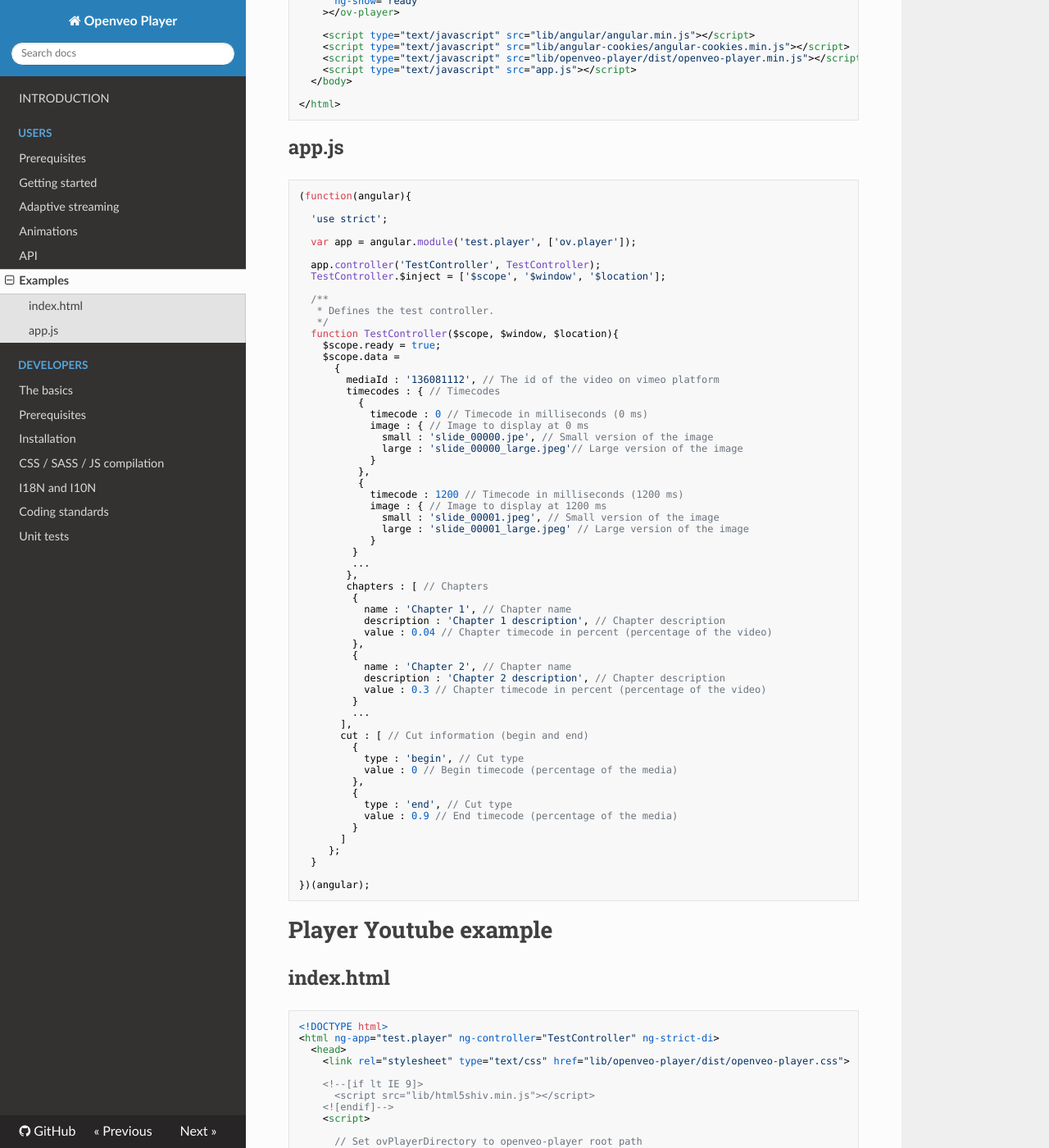
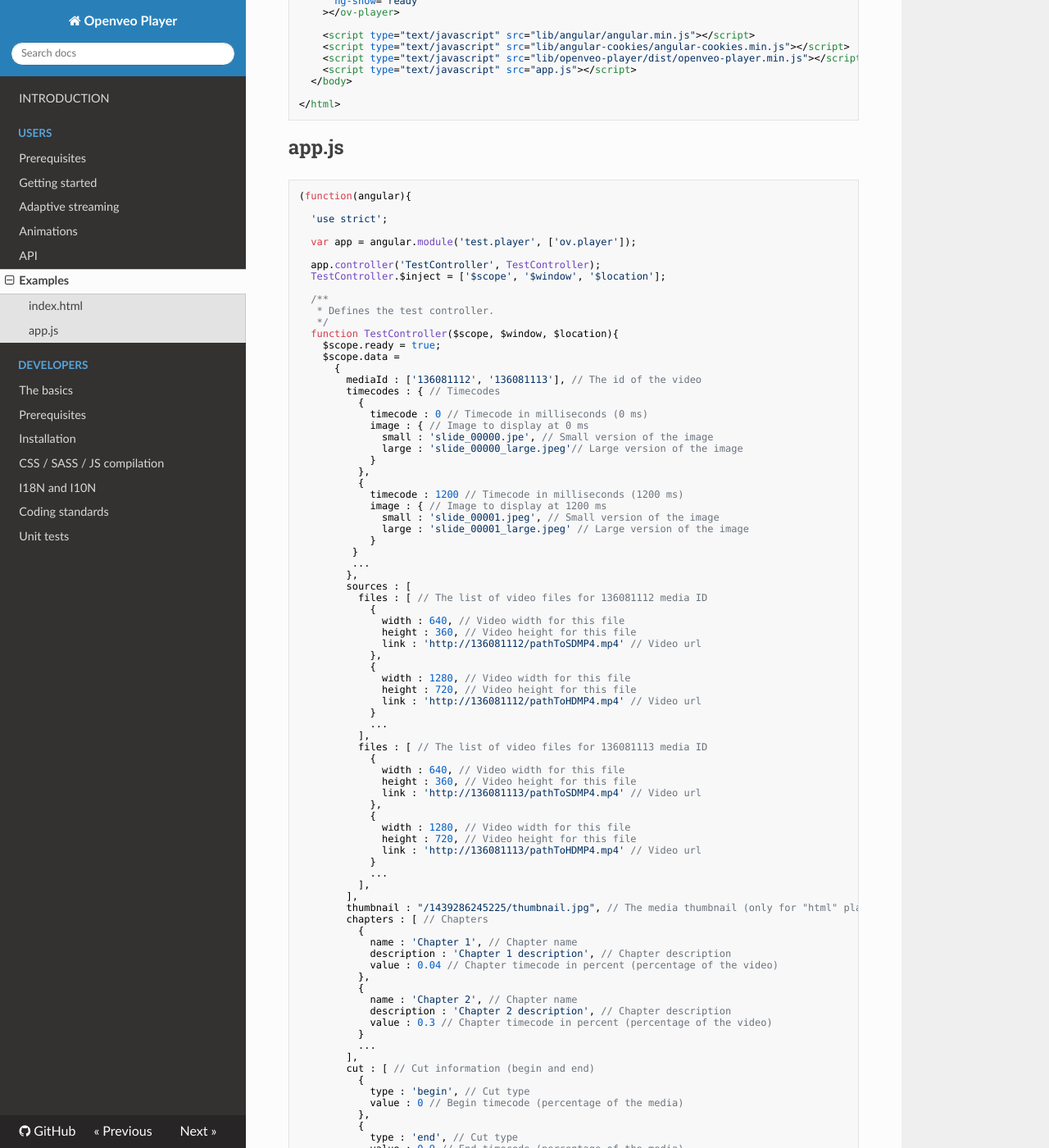
Before and after one commit to veo-labs/openveo-player, an MkDocs documentation site: the page built from docs/examples.md, in a window 1280 px wide and 1400 px high, scrolled down 2354 px. Shown: the whole window at 82% size. Built offline with MkDocs 1.6.1, drawn with Linux system fonts in a browser that asks for light colours; nearby versions of some CDN libraries; old or Windows-style settings are respelled for this version of MkDocs; some of the changed text lies outside the part shown.

Commit message:
Add docs for multi video media

````diff
--- a/docs/examples.md
+++ b/docs/examples.md
@@ -89,6 +89,141 @@
             }
             ...
           ]
+        ],
+        thumbnail : "/1439286245225/thumbnail.jpg", // The media thumbnail (only for "html" player)
+        chapters : [ // Chapters
+          {
+            name : 'Chapter 1', // Chapter name
+            description : 'Chapter 1 description', // Chapter description
+            value : 0.04 // Chapter timecode in percent (percentage of the video)
+          },
+          {
+            name : 'Chapter 2', // Chapter name
+            description : 'Chapter 2 description', // Chapter description
+            value : 0.3 // Chapter timecode in percent (percentage of the video)
+          }
+          ...
+        ],
+        cut : [ // Cut information (begin and end)
+          {
+            type : 'begin', // Cut type
+            value : 0 // Begin timecode (percentage of the media)
+          },
+          {
+            type : 'end', // Cut type
+            value : 0.9 // End timecode (percentage of the media)
+          }
+        ]
+      };
+  }
+
+})(angular);
+```
+
+# Player HTML Multi-sources example
+
+## index.html
+
+```html
+<!DOCTYPE html>
+<html ng-app="test.player" ng-controller="TestController" ng-strict-di>
+  <head>
+    <link rel="stylesheet" type="text/css" href="lib/openveo-player/dist/openveo-player.css">
+
+    <!--[if lt IE 9]>
+      <script src="lib/html5shiv.min.js"></script>
+    <![endif]-->
+    <script>
+
+      // Set ovPlayerDirectory to openveo-player root path
+      // This is used by openveo-player to get partials
+      // Do not forget the trailing slash !
+      var ovPlayerDirectory = 'lib/openveo-player/';
+    </script>
+
+  </head>
+
+  <body>
+
+    <ov-player
+      ov-player-type="html"
+      ov-data="data"
+      ng-show="ready"
+    ></ov-player>
+
+    <script type="text/javascript" src="lib/angular/angular.min.js"></script>
+    <script type="text/javascript" src="lib/angular-cookies/angular-cookies.min.js"></script>
+    <script type="text/javascript" src="lib/openveo-player/dist/openveo-player.min.js"></script>
+    <script type="text/javascript" src="app.js"></script>
+  </body>
+
+</html>
+```
+
+## app.js
+
+```javascript
+(function(angular){
+
+  'use strict';
+
+  var app = angular.module('test.player', ['ov.player']);
+
+  app.controller('TestController', TestController);
+  TestController.$inject = ['$scope', '$window', '$location'];
+
+  /**
+   * Defines the test controller.
+   */
+  function TestController($scope, $window, $location){
+    $scope.ready = true;
+    $scope.data =
+      {
+        mediaId : ['136081112', '136081113'], // The id of the video
+        timecodes : { // Timecodes
+          {
+            timecode : 0 // Timecode in milliseconds (0 ms)
+            image : { // Image to display at 0 ms
+              small : 'slide_00000.jpe', // Small version of the image
+              large : 'slide_00000_large.jpeg'// Large version of the image
+            }
+          },
+          {
+            timecode : 1200 // Timecode in milliseconds (1200 ms)
+            image : { // Image to display at 1200 ms
+              small : 'slide_00001.jpeg', // Small version of the image
+              large : 'slide_00001_large.jpeg' // Large version of the image
+            }
+         }
+         ...
+        },
+        sources : [
+          files : [ // The list of video files for 136081112 media ID
+            {
+              width : 640, // Video width for this file
+              height : 360, // Video height for this file
+              link : 'http://136081112/pathToSDMP4.mp4' // Video url
+            },
+            {
+              width : 1280, // Video width for this file
+              height : 720, // Video height for this file
+              link : 'http://136081112/pathToHDMP4.mp4' // Video url
+            }
+            ...
+          ],
+          files : [ // The list of video files for 136081113 media ID
+            {
+              width : 640, // Video width for this file
+              height : 360, // Video height for this file
+              link : 'http://136081113/pathToSDMP4.mp4' // Video url
+            },
+            {
+              width : 1280, // Video width for this file
+              height : 720, // Video height for this file
+              link : 'http://136081113/pathToHDMP4.mp4' // Video url
+            }
+            ...
+          ],
         ],
         thumbnail : "/1439286245225/thumbnail.jpg", // The media thumbnail (only for "html" player)
         chapters : [ // Chapters
@@ -286,7 +421,7 @@
     $scope.ready = true;
     $scope.data =
       {
-        mediaId : '136081112', // The id of the video on youtube platform
+        mediaId : ['136081112'], // The id(s) of the video(s) on youtube platform
         timecodes : { // Timecodes
           0 : { // Timecode in milliseconds (0 ms)
             image : { // Image to display at 0 ms
@@ -391,7 +526,7 @@
     $scope.ready = true;
     $scope.data =
       {
-        mediaId : '136081112', // The id of the video on vimeo platform
+        mediaId : ['136081112'], // The id(s) of the video(s) on vimeo platform
         timecodes : { // Timecodes
           0 : { // Timecode in milliseconds (0 ms)
             image : { // Image to display at 0 ms
````
Also changed, not shown: docs/adaptive-streaming.md (+2 -2 lines), docs/getting-started.md (+17 -1 lines).
